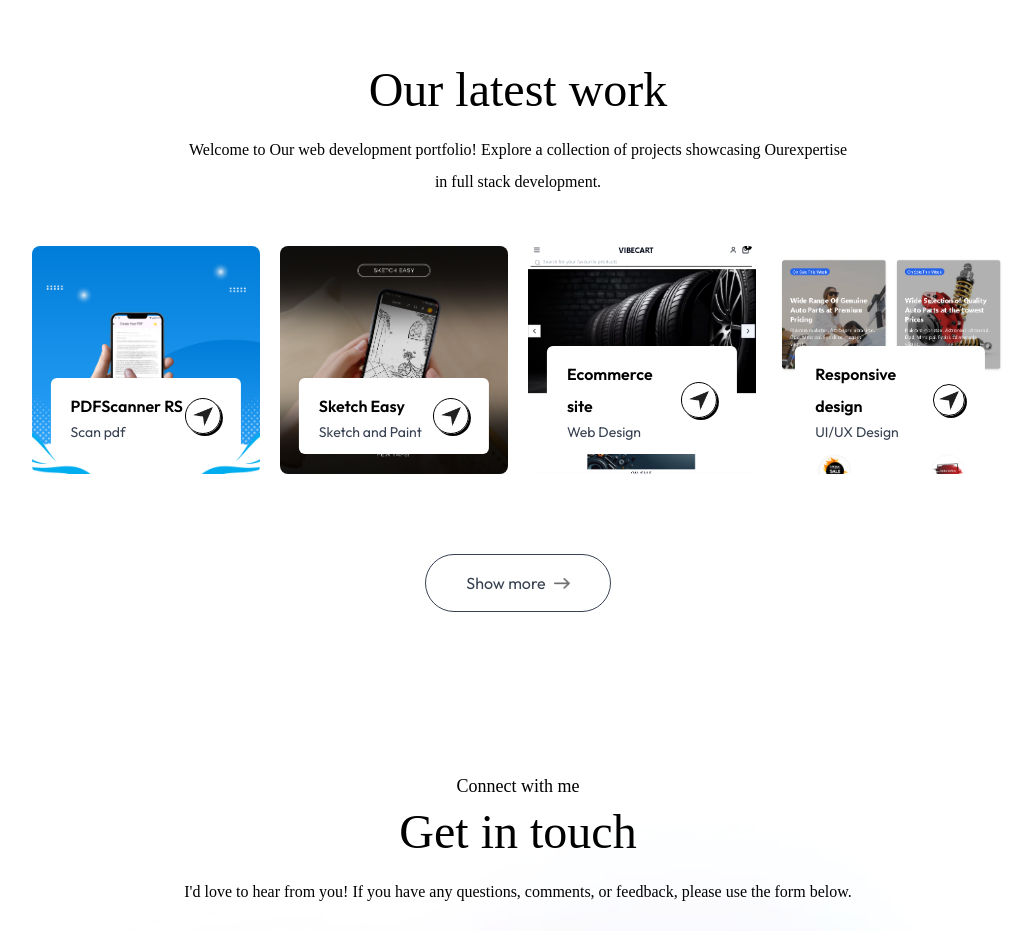
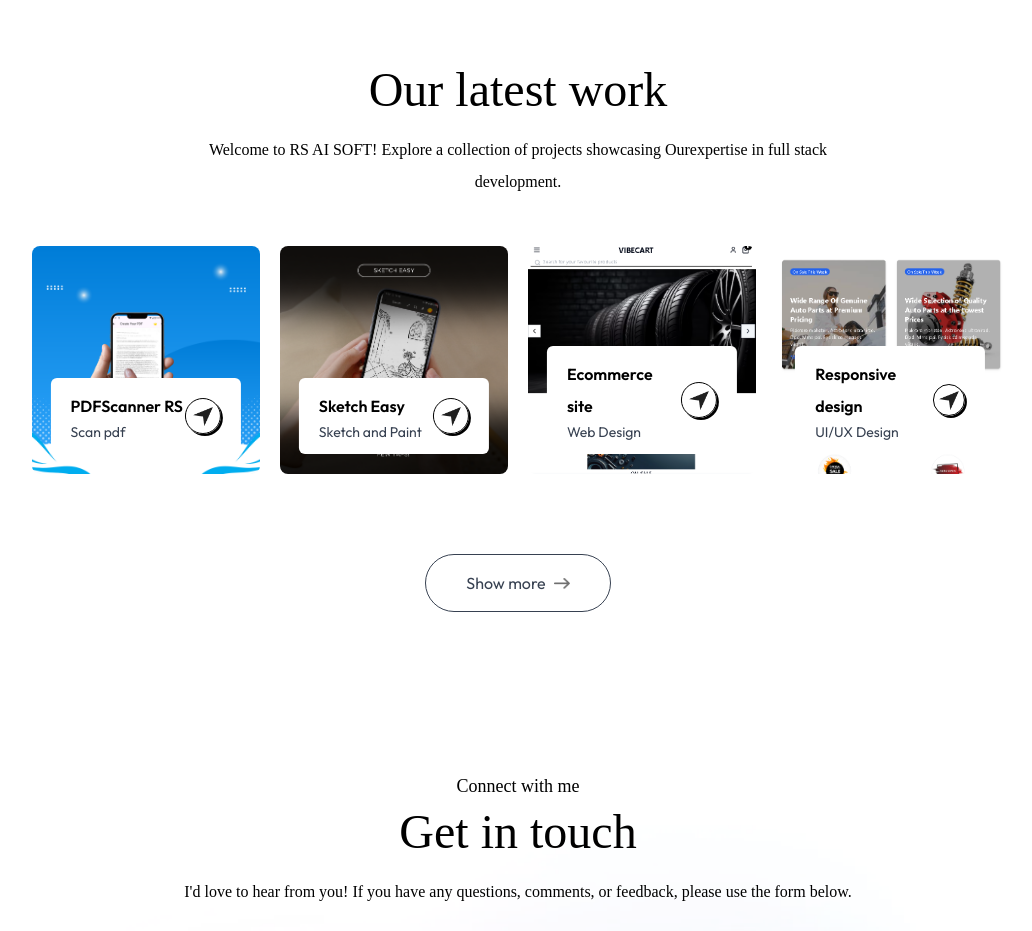
Before and after one commit to ShwetaBhattacharjee/rsaisoft, a Next.js app: page / in a window 1280 px wide. Shown: the part 2620-3551 px from the top of the page, without its empty margins (122-1154 px from the left). Built offline with nearby package versions, Linux system fonts and the light colour scheme; a web font is replaced by a local one.

Commit message:
sitemap.xml added

```diff
--- a/app/layout.js
+++ b/app/layout.js
@@ -12,7 +12,7 @@ const ovo = Ovo({
 
 
 export const metadata = {
-  title: "Portfolio - GreatStack",
+  title: "RS AI SOFT",
   description: "",
 };
 
--- a/components/Work.jsx
+++ b/components/Work.jsx
@@ -25,7 +25,7 @@ const Work = ({isDarkMode}) => {
       whileInView={{ opacity: 1 }}
       transition={{ delay: 0.7, duration: 0.5 }}
       className='text-center max-w-2xl mx-auto mt-5 mb-12 font-Ovo'>
-      Welcome to Our web development portfolio! Explore a collection of projects showcasing Ourexpertise in full stack development.</motion.p>
+      Welcome to RS AI SOFT! Explore a collection of projects showcasing Ourexpertise in full stack development.</motion.p>
 
     <motion.div
     initial={{ opacity: 0 }}
```
